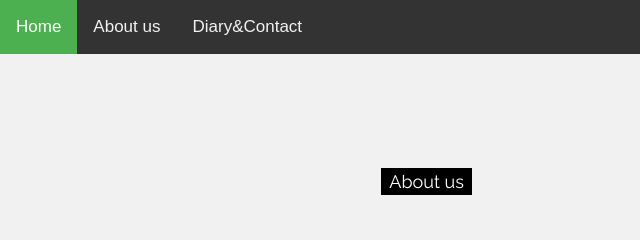
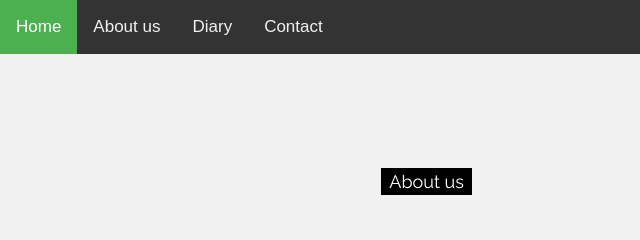
Before and after one commit to MinNattha/about-us, a plain HTML site: page index.html in a window 1280 px wide. Shown: the top 240 px of the page, 0-640 px from the left. Drawn offline with nearby package versions, Linux system fonts and the light colour scheme.

Commit message:
Update index.html

```diff
--- a/index.html
+++ b/index.html
@@ -46,7 +46,8 @@ body {
 <div class="topnav">
   <a class="active" href="https://minnattha.github.io/diary/">Home</a>
   <a href="https://minnattha.github.io/about-us/">About us</a>
-  <a href="#diary&contact">Diary&Contact</a>
+  <a href="#diary&contact">Diary</a>
+  <a href="#diary&contact">Contact</a>
 </div>
 
 
```
